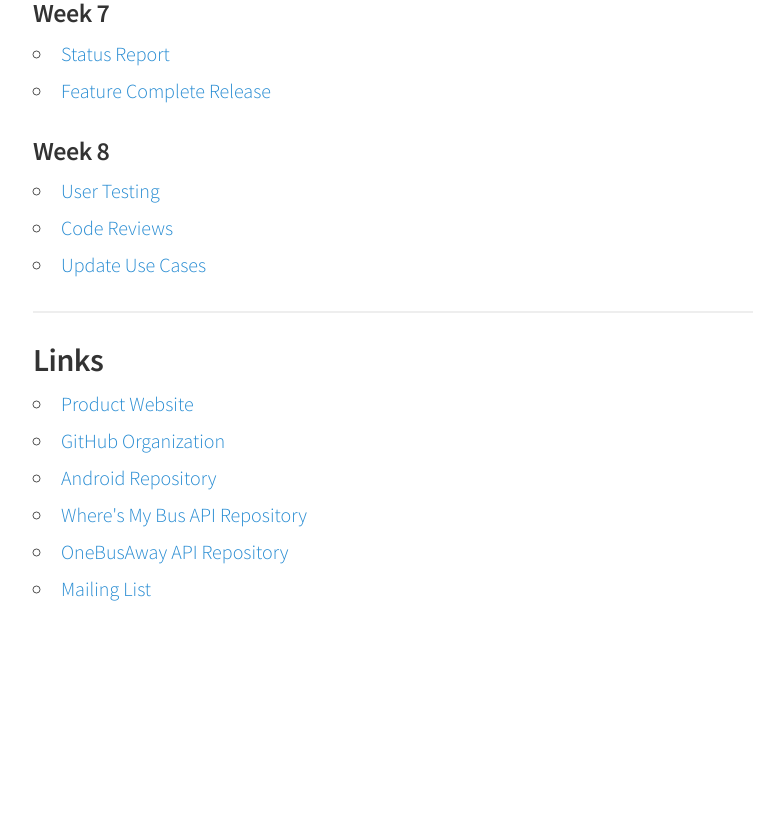
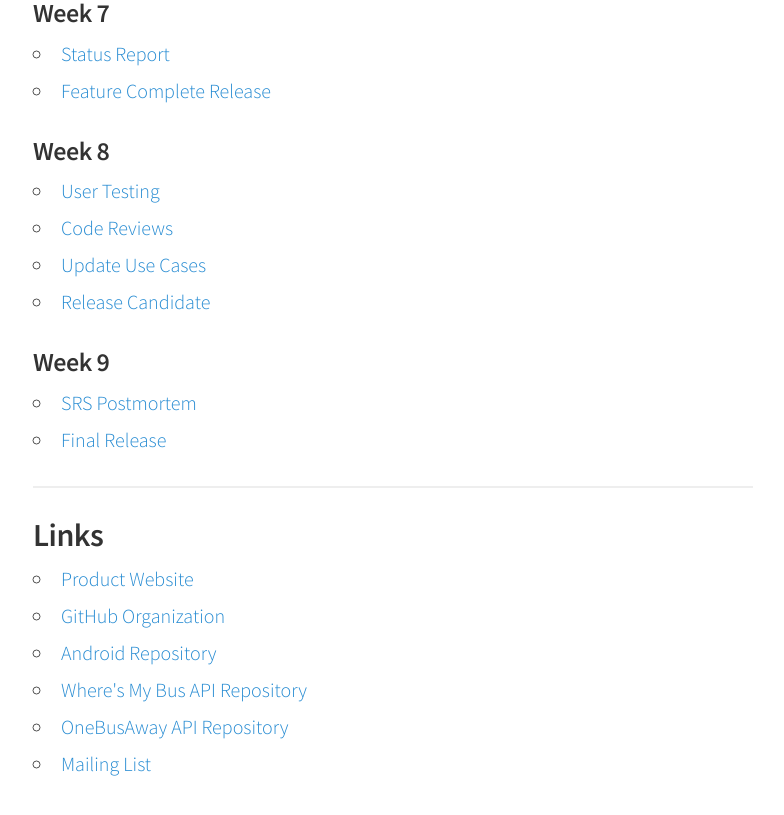
Before and after one commit to WheresMyBus/WheresMyBus.github.io, a Jekyll site: the page built from index.html, in a window 1280 px wide and 900 px high, scrolled down 1740 px. Shown: the top 815 px of the window, without its empty margins (247-1031 px from the left). Built offline with Jekyll 4.4.1, drawn with Linux system fonts in a browser that asks for light colours; before the commit the page ends 2465 px from its top, so only the background shows below that.

Commit message:
Add deliverables

```diff
--- a/_config.yml
+++ b/_config.yml
@@ -73,6 +73,12 @@
       path: Bus_CodeReviewDeliverable.pdf
     - name: Update Use Cases
       path: Bus_NewUseCases.pdf
+    - name: Release Candidate
+      path: wheresmybus-1.3.0.apk
+  - - name: SRS Postmortem
+      path: Bus_SRSPostmortem.pdf
+    - name: Final Release
+      path: wheresmybus-1.4.0.apk
 
 links:
   - name: Product Website
```
Also changed, not shown: 3 other files.
